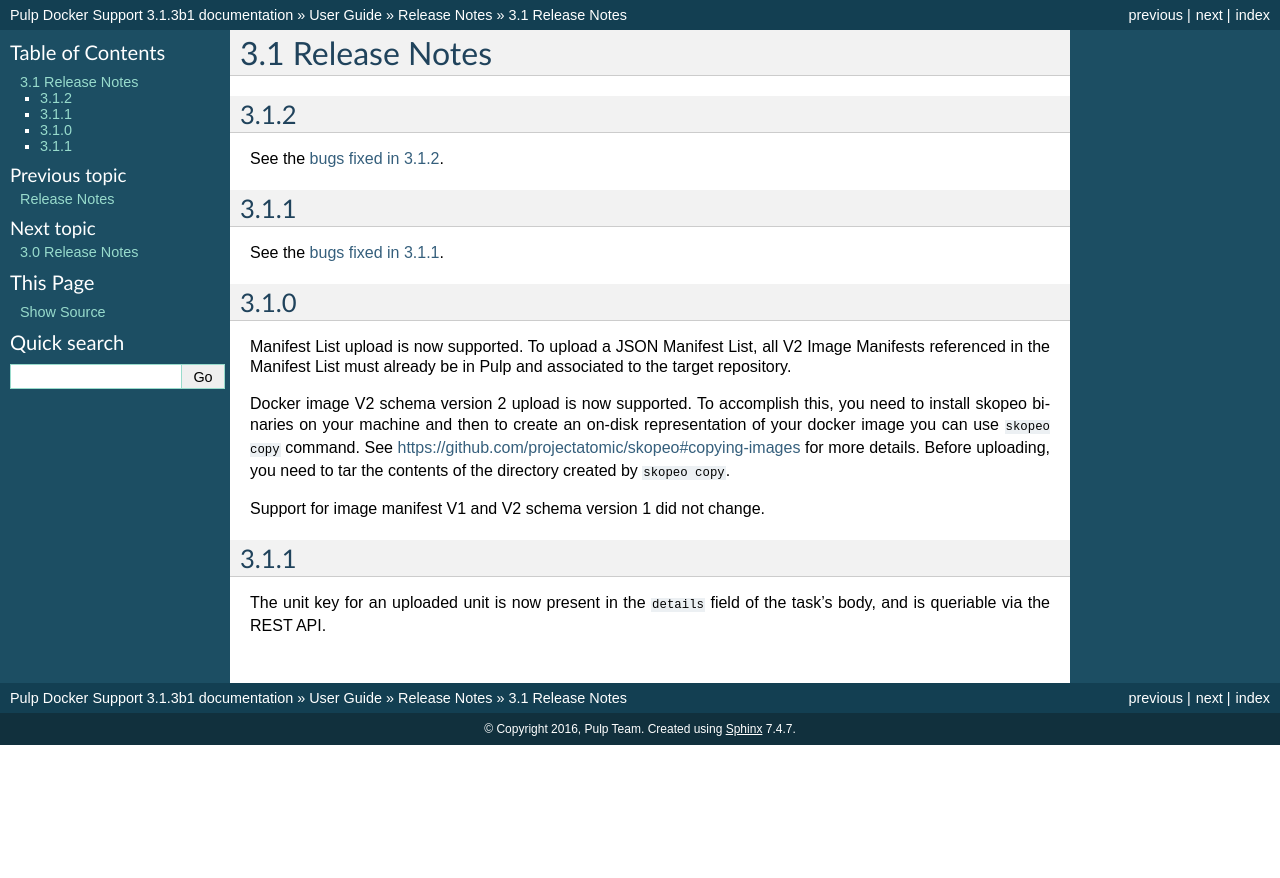
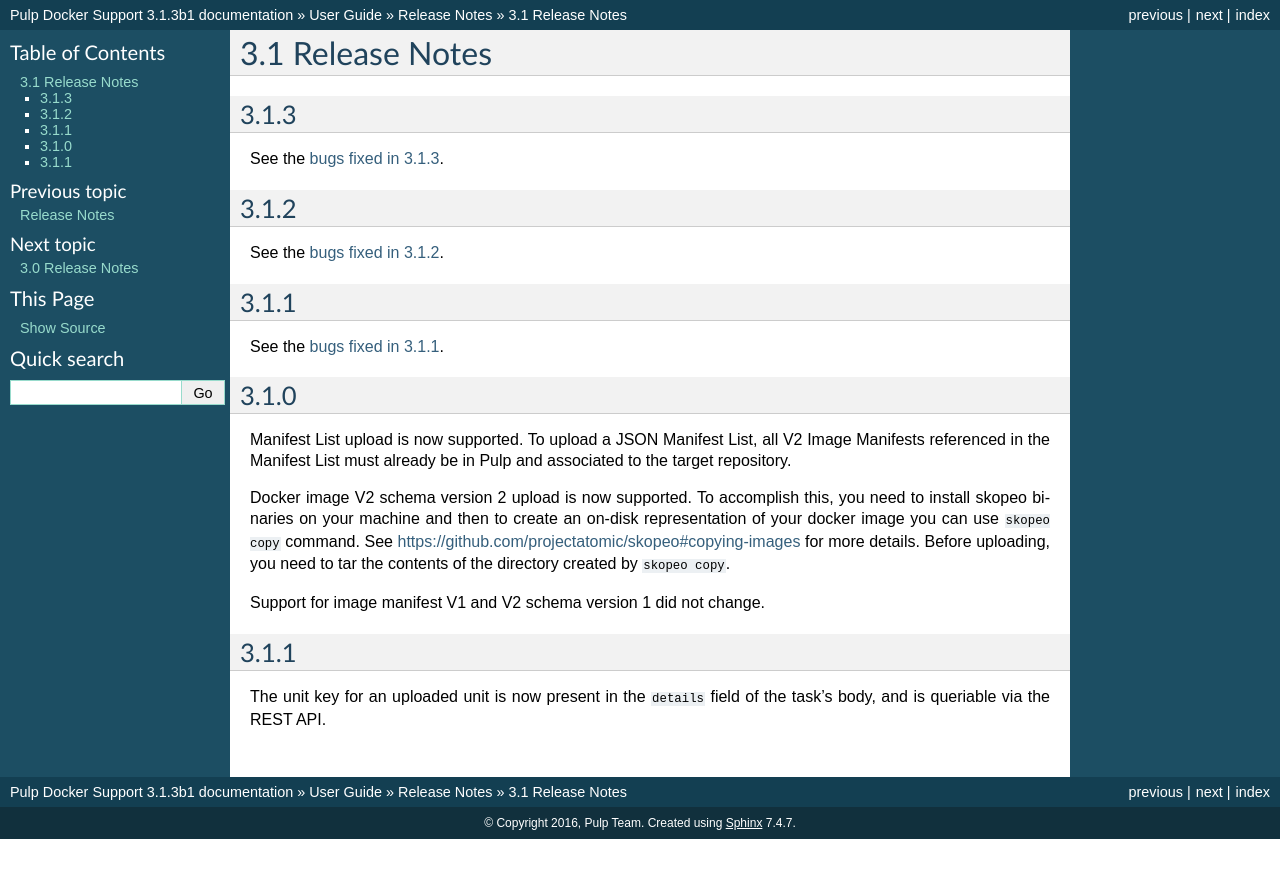
Before and after one commit to pulp/pulp_docker, a Sphinx documentation site: the page built from docs/user-guide/release-notes/3.1.x.rst, in a window 1280 px wide. Shown: the top 878 px of the page. Built offline with Sphinx 7.4.7, drawn with Linux system fonts in a browser that asks for light colours.

Commit message:
3.1.3 Release notes

```diff
--- a/docs/user-guide/release-notes/3.1.x.rst
+++ b/docs/user-guide/release-notes/3.1.x.rst
@@ -1,5 +1,11 @@
 3.1 Release Notes
 =================
+
+3.1.3
+-----
+
+See the :fixedbugs_pulp_docker:`3.1.3`.
+
 
 3.1.2
 -----
```
